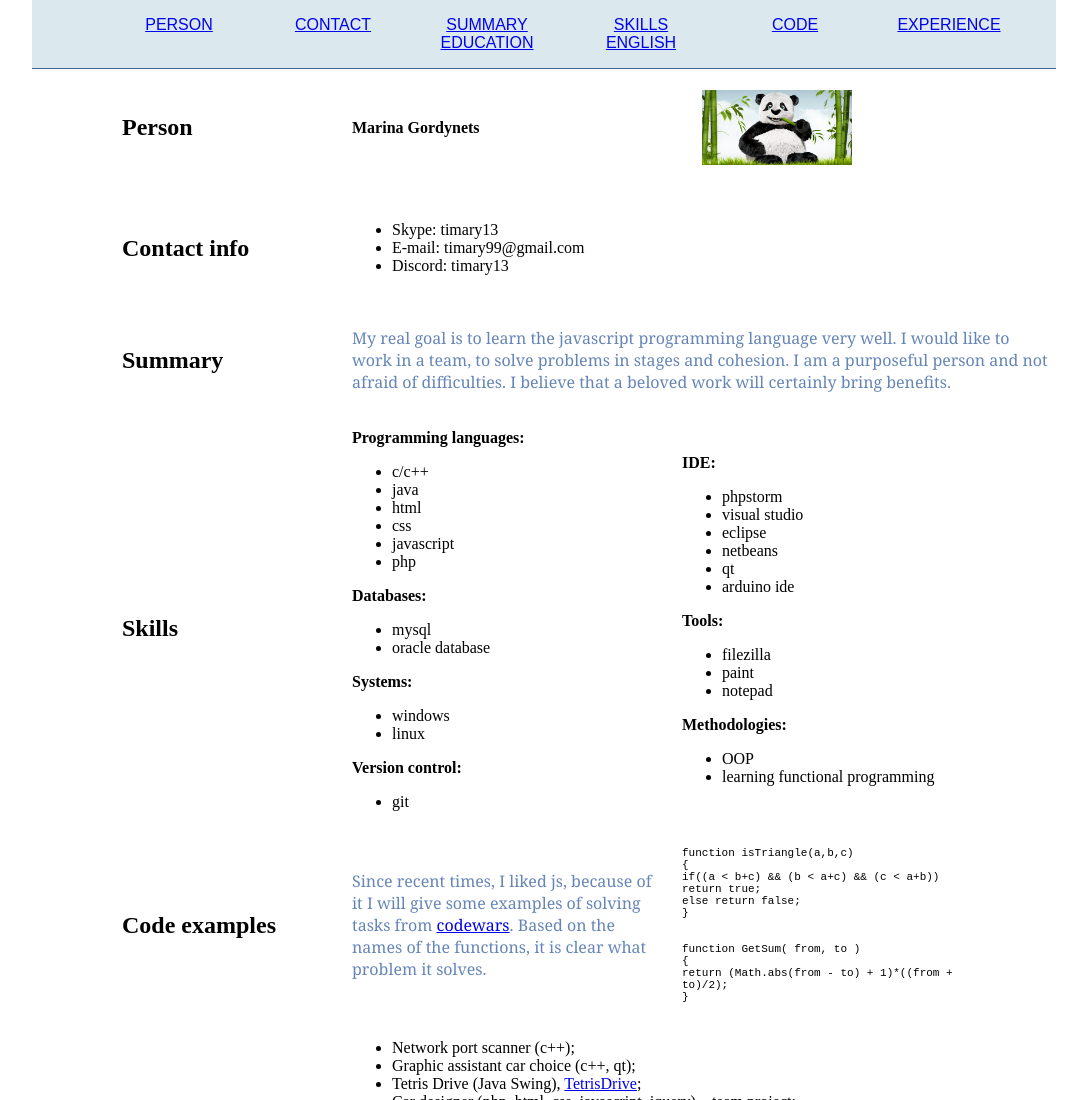
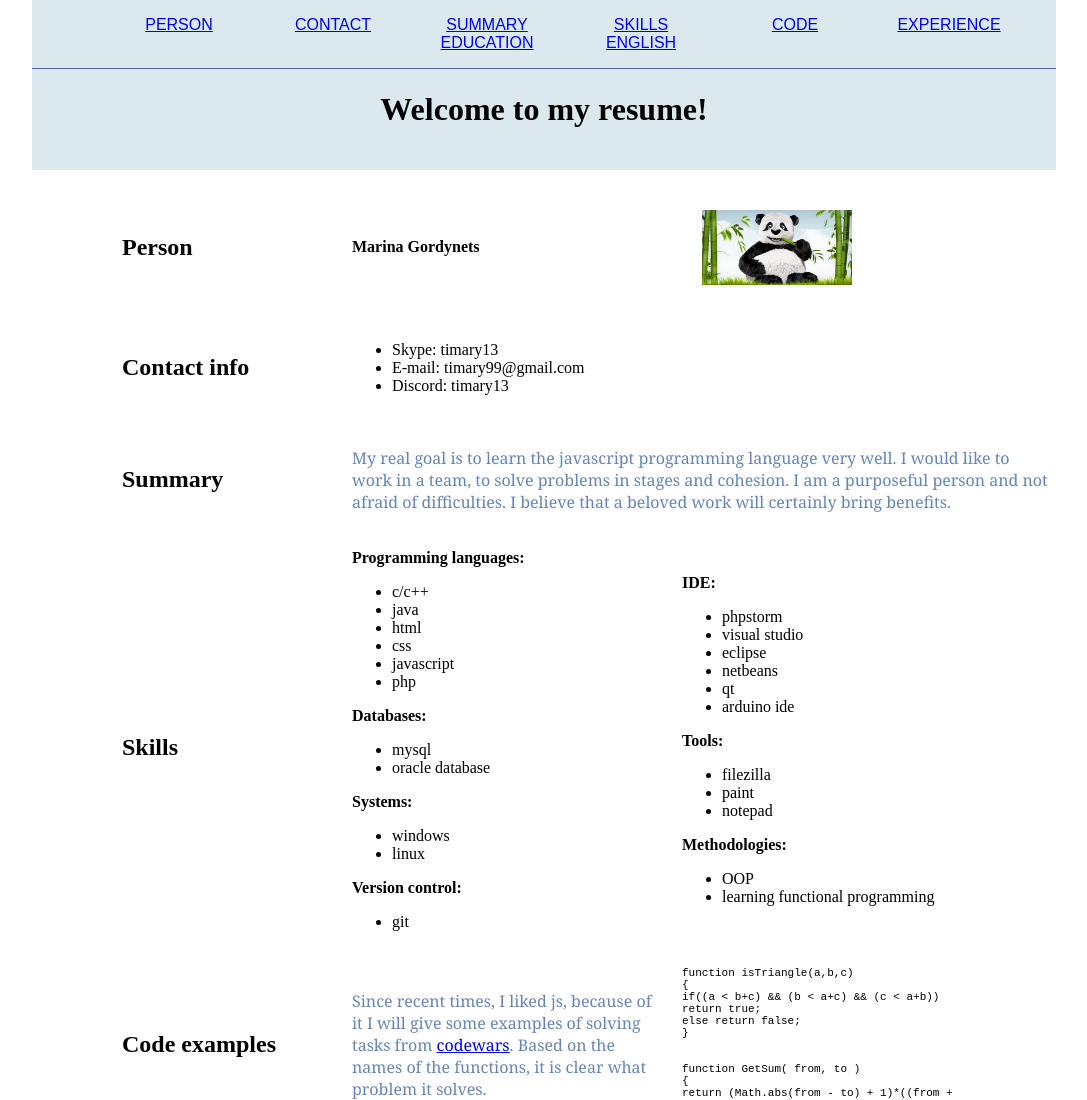
Before and after one commit to timary13/rsschool-cv, a plain HTML site: page index.html in a window 1280 px wide. Shown: the top 1100 px of the page, without its empty margins (96-1183 px from the left). Drawn offline with Linux system fonts and the light colour scheme.

Commit message:
feat: add banner

```diff
--- a/index.html
+++ b/index.html
@@ -19,6 +19,9 @@
         </ul>
     </header>
 
+    <div class="welcome">
+        <h1><strong>Welcome</strong> to my resume!</h1>
+    </div>
 
     <main>
         <div class="item person" id="person">
--- a/style.css
+++ b/style.css
@@ -11,6 +11,16 @@ header {
     z-index: 10;
     width: 1024px;
 
+}
+
+.welcome {
+    background-color: #DBE9EE;
+    box-sizing: border-box;
+    padding: 20px;
+    text-align: center;
+    width: 100%;
+    position: relative;
+    top: 50px;
 }
 
 header ul {
```
